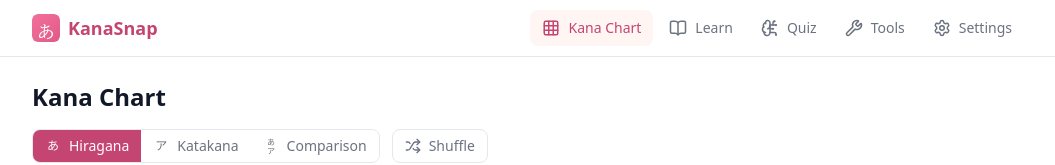
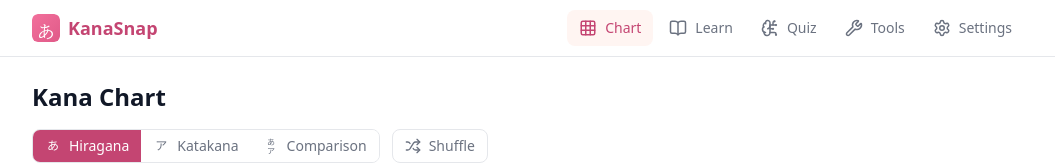
Before and after one commit to LGiki/kana-snap, a React (Vite) app: page / in a window 1280 px wide. Shown: the top 165 px of the page, without its empty margins (112-1167 px from the left). Built offline with nearby package versions, Linux system fonts and the light colour scheme.

Commit message:
chore: update en translation

```diff
--- a/src/i18n/locales/en.ts
+++ b/src/i18n/locales/en.ts
@@ -1,6 +1,6 @@
 export default {
 	nav: {
-		chart: "Kana Chart",
+		chart: "Chart",
 		learn: "Learn",
 		quiz: "Quiz",
 		tools: "Tools",
```
